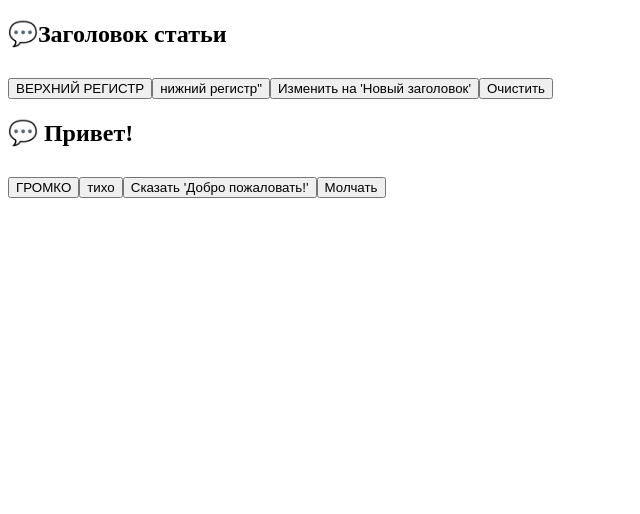
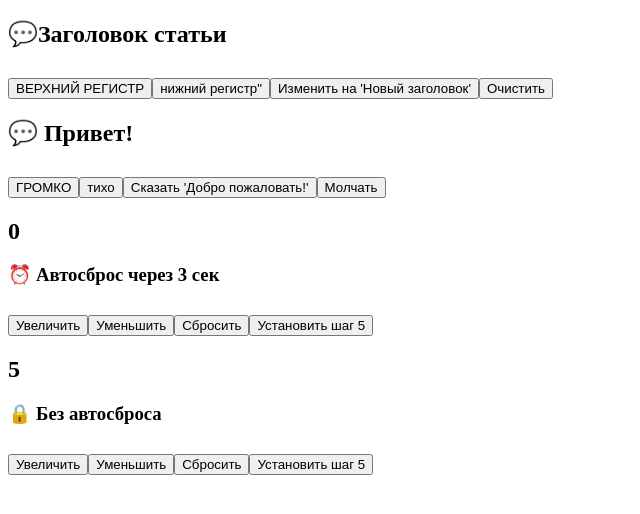
Before and after one commit to Delskull/samuraiWay-todoList, a React (Vite) app in the folder todo/: page / in a window 1280 px wide. Shown: the top 514 px of the page, without its empty margins (0-640 px from the left). Built offline with nearby package versions, Linux system fonts and the light colour scheme.

Commit message:
feat: add customHooks lesson 24

```diff
--- a/todo/src/main.tsx
+++ b/todo/src/main.tsx
@@ -119,7 +119,71 @@ const GreetingCard = () => {
     </div>
 
 }
+// lesson 24
 
+
+export const Counter = () => {
+    const { count, inc, dec, reset, changeStep} = useCounter(0, 1,3)
+
+    return <div>
+        <h2>{count}</h2>
+        <h3>⏰ Автосброс через 3 сек</h3>
+        <div>
+            <button onClick={inc}>Увеличить</button>
+            <button onClick={dec}>Уменьшить</button>
+            <button onClick={reset}>Сбросить</button>
+            <button onClick={changeStep}>Установить шаг 5</button>
+        </div>
+    </div>
+}
+
+export const CounterWithoutAutoReset = () => {
+    const { count, inc, dec, reset, changeStep} = useCounter(5, 5,0)
+    return <div>
+        <h2>{count}</h2>
+        <h3>🔒 Без автосброса</h3>
+        <div>
+            <button onClick={inc}>Увеличить</button>
+            <button onClick={dec}>Уменьшить</button>
+            <button onClick={reset}>Сбросить</button>
+            <button onClick={changeStep}>Установить шаг 5</button>
+        </div>
+    </div>
+}
+
+const useCounter = (startValue:number = 0,startStep:number = 1, autoResetTime:number = 0) => {
+    const [count, setCount] = useState(startValue)
+    const [step, setStep] = useState(startStep)
+
+    useEffect(() => {
+        if (autoResetTime === 0 || autoResetTime === null){
+            return
+        }
+        const intervalID = setInterval(() => {
+            setCount(startValue)
+        }, autoResetTime * 1000)
+        return () => clearInterval(intervalID)
+    }, [autoResetTime,startValue])
+
+    const inc = () => {
+        setCount(prev => prev + step)
+
+    }
+    const dec = () => {
+        setCount(prev => prev - step)
+    }
+    const reset = () => {
+        setCount(startValue)
+        setStep(startStep)
+    }
+    const changeStep = () => {
+        alert('шаг установлен на 5')
+        setStep(5)
+
+    }
+
+    return { count, inc, dec, reset, changeStep}
+}
 
 
 
@@ -130,6 +194,8 @@ createRoot(document.getElementById('root')!).render(
 <div>
 <TitleEditor/>
     <GreetingCard/>
+    <Counter/>
+    <CounterWithoutAutoReset/>
 
 </div>
 )
```
